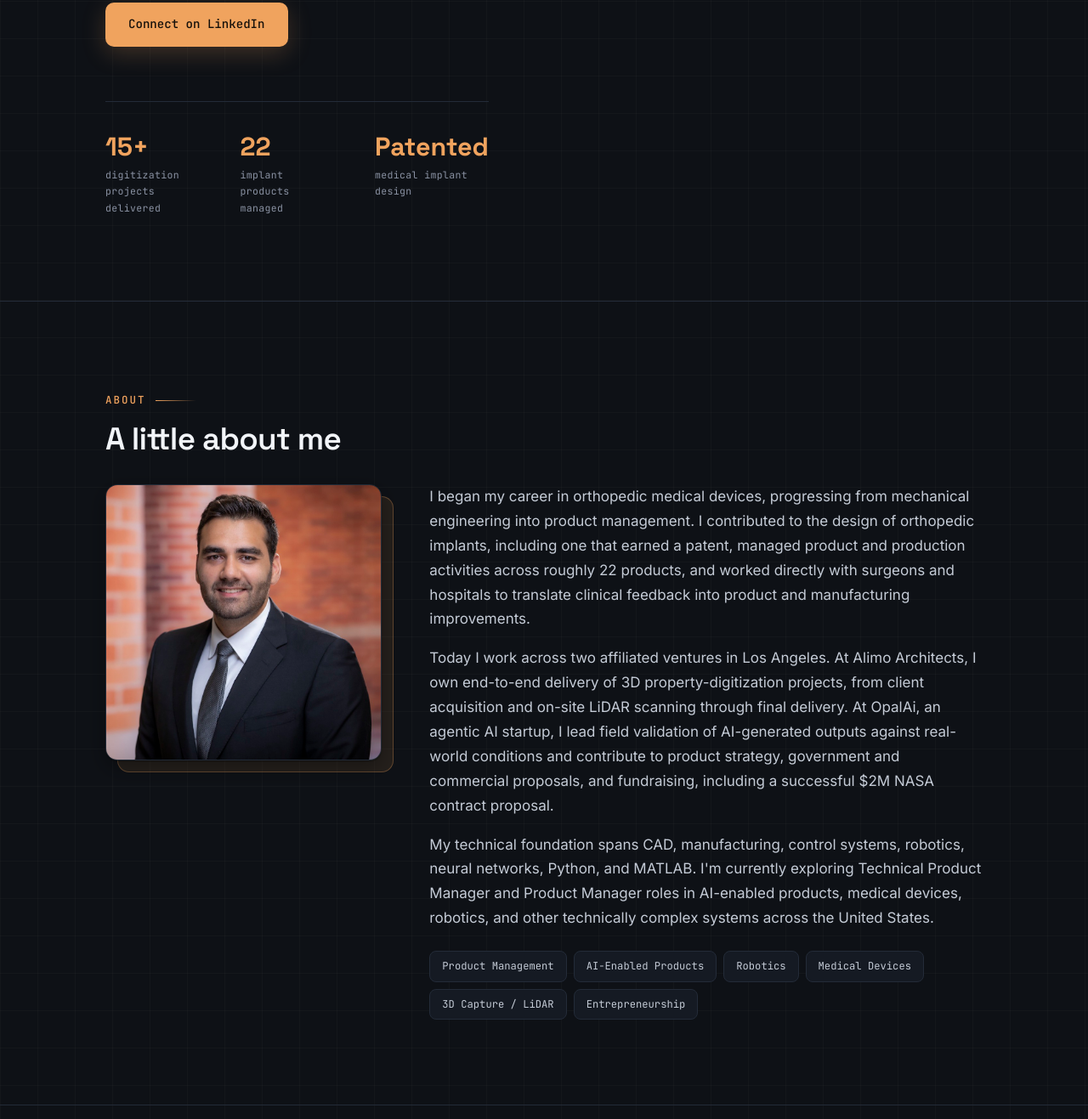
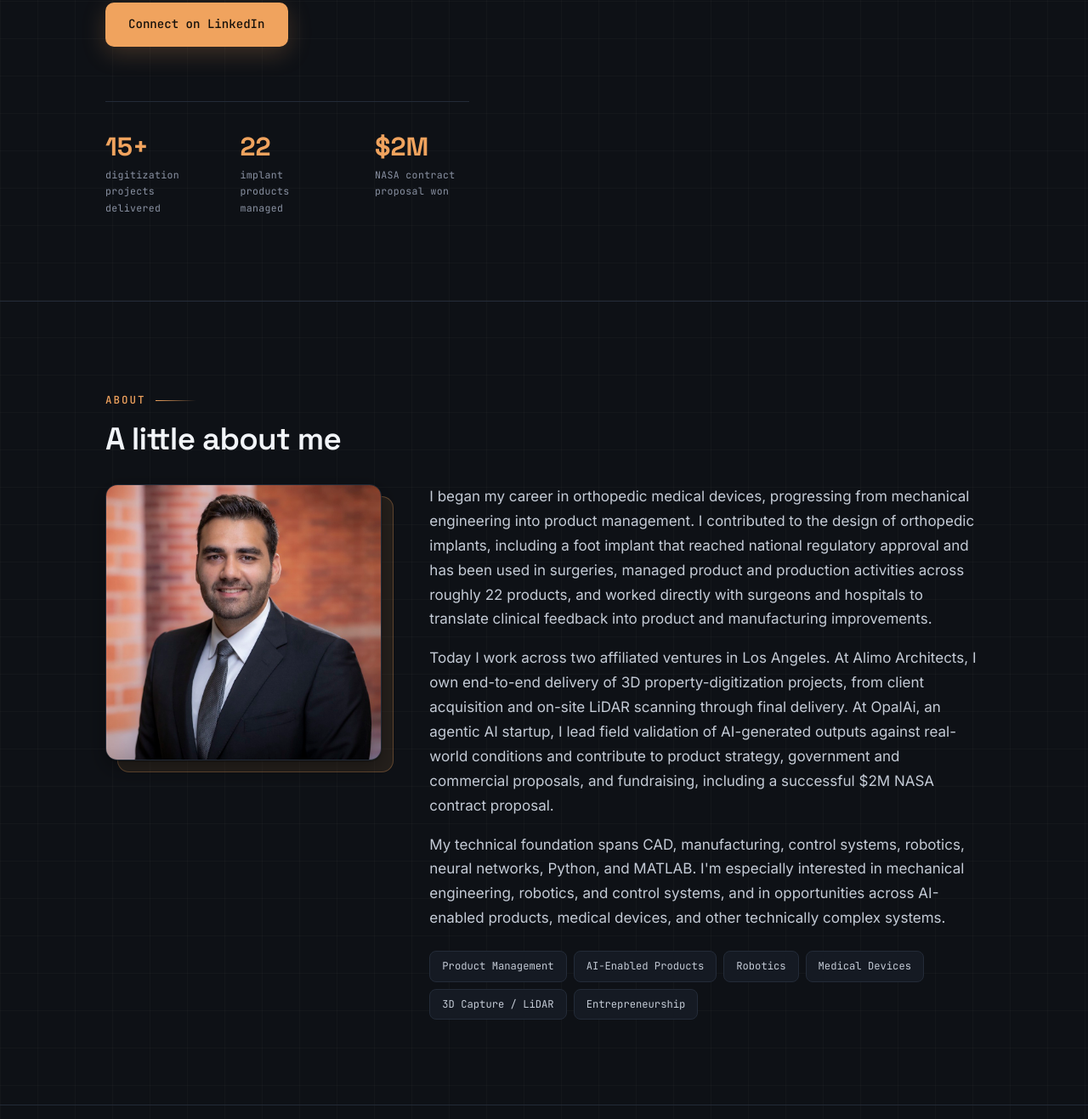
Before and after one commit to Aryahosseini/Aryahosseini.github.io, a plain HTML site: page index.html in a window 1280 px wide. Shown: the part 703-2020 px from the top of the page at 85% size. Drawn offline with Linux system fonts and the light colour scheme.

Commit message:
Replace patent claim with regulatory approval and surgical use; add interests line
Co-Authored-By: Claude Opus 5.5 <noreply@anthropic.com>
Claude-Session: https://claude.ai/code/session_01Mgh7KotLisECtJGfjdgLnY

```diff
--- a/index.html
+++ b/index.html
@@ -589,8 +589,8 @@
           <div class="stat-label">implant products managed</div>
         </div>
         <div>
-          <div class="stat-value">Patented</div>
-          <div class="stat-label">medical implant design</div>
+          <div class="stat-value">$2M</div>
+          <div class="stat-label">NASA contract proposal won</div>
         </div>
       </div>
     </div>
@@ -609,8 +609,8 @@
           <p>
             I began my career in orthopedic medical devices, progressing from
             mechanical engineering into product management. I contributed to the
-            design of orthopedic implants, including one that earned a patent,
-            managed product and production activities across roughly 22 products,
+            design of orthopedic implants, including a foot implant that reached
+            national regulatory approval and has been used in surgeries, managed product and production activities across roughly 22 products,
             and worked directly with surgeons and hospitals to translate clinical
             feedback into product and manufacturing improvements.
           </p>
@@ -625,10 +625,10 @@
           </p>
           <p>
             My technical foundation spans CAD, manufacturing, control systems,
-            robotics, neural networks, Python, and MATLAB. I'm currently exploring
-            Technical Product Manager and Product Manager roles in AI-enabled
-            products, medical devices, robotics, and other technically complex
-            systems across the United States.
+            robotics, neural networks, Python, and MATLAB. I'm especially interested
+            in mechanical engineering, robotics, and control systems, and in
+            opportunities across AI-enabled products, medical devices, and other
+            technically complex systems.
           </p>
           <div class="chips">
             <span class="chip">Product Management</span>
@@ -709,7 +709,7 @@
             <h3>Senior Engineer</h3>
             <div class="company">Arad Orthopedic Industries</div>
             <ul>
-              <li>Designed and developed a foot implant from concept through CAD, manufacturing preparation, and national regulatory licensing, earning a patent for the design.</li>
+              <li>Designed and developed a foot implant from concept through CAD, manufacturing preparation, and national regulatory licensing; the implant has since been used in surgeries.</li>
               <li>Contributed to the design and launch of two additional implants, supporting entry into the facial-implant market.</li>
             </ul>
           </div>
@@ -801,8 +801,8 @@
 
         <article class="project reveal" style="--d: 0.16s;">
           <div class="project-tag">Medical Devices</div>
-          <h3>Patented Foot Implant</h3>
-          <p>Designed a foot implant from concept through CAD, manufacturing, and national regulatory licensing, earning a design patent and anchoring a hospital deal with potential to nearly double product-line revenue.</p>
+          <h3>Foot Implant, CAD to Surgery</h3>
+          <p>Designed a foot implant from concept through CAD, manufacturing, and national regulatory approval; it has since been used in surgeries and anchored a hospital deal with potential to nearly double product-line revenue.</p>
         </article>
 
         <article class="project reveal" style="--d: 0s;">
```
